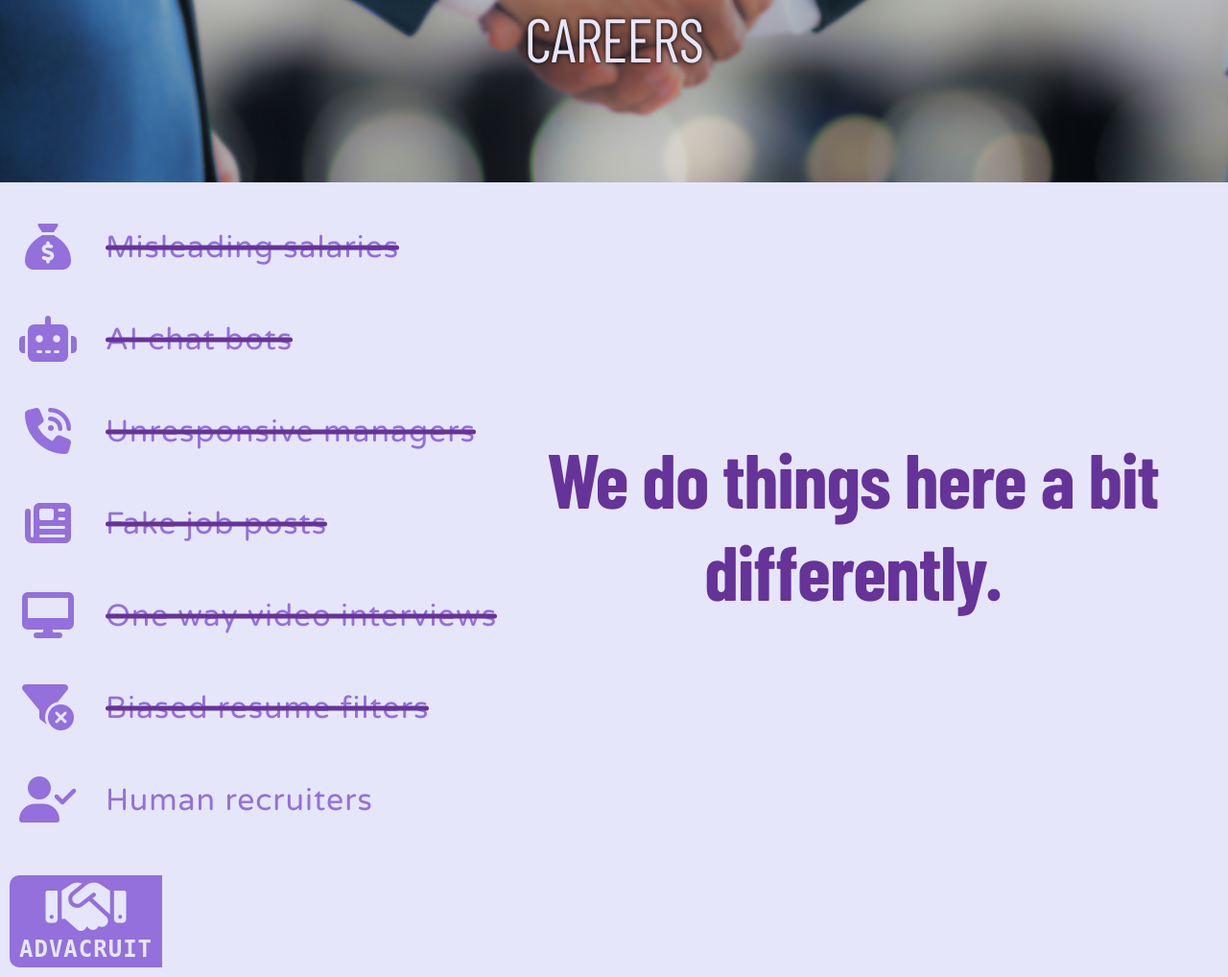
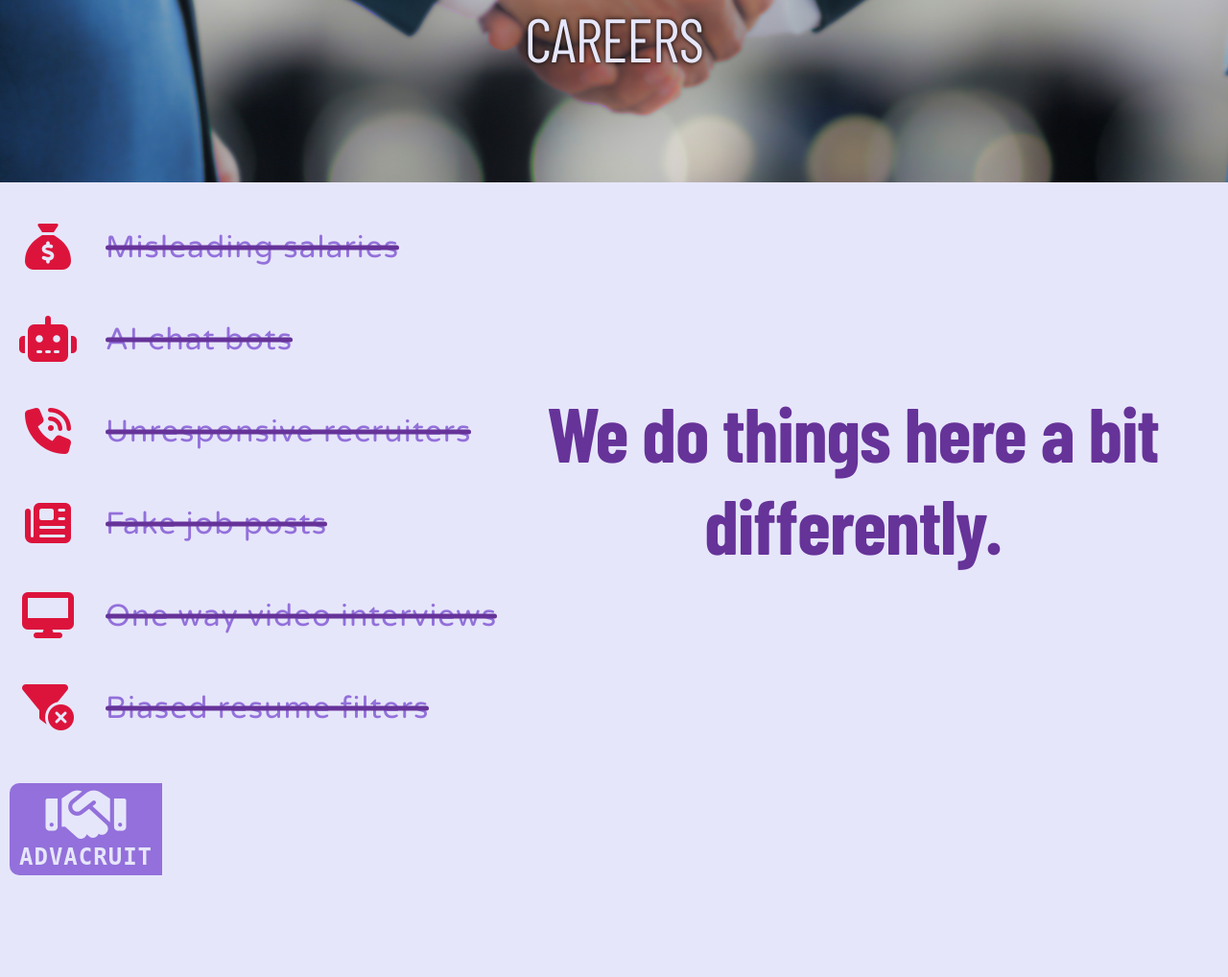
Before and after one commit to ZaneStotts/ADVACRUIT, a PHP site: page / in a window 1280 px wide. Shown: the part 610-1628 px from the top of the page at 96% size. After the commit the page ends 1522 px from the top, so only its background shows below. Run offline with PHP 8.4, Linux system fonts and the light colour scheme; some libraries are stand-ins or nearby versions; some web fonts are replaced.

Commit message:
Update main

```diff
--- a/src/main/main-css.css
+++ b/src/main/main-css.css
@@ -93,16 +93,11 @@ Main styles
 }
 
 .strike-through-icon-list li i {
-    color: var(--background-color); /* Do I need this? */
     transition: color 1.5s ease;
 }
 
 .strike-through-icon-list li.red-switch i {
-    color: red;
-}
-
-#human-recruiters-icon.green-switch i {
-    color: green;
+    color: crimson;
 }
 
 
--- a/src/main/main-html.php
+++ b/src/main/main-html.php
@@ -63,9 +63,6 @@
                         <li>
                             <i class="fa-solid fa-filter-circle-xmark fa-xl"></i>
                         </li>
-                        <li id="human-recruiters-icon">
-                            <i class="fa-solid fa-user-check fa-xl"></i>
-                        </li>
                     </ul>
                     <ul class="strike-through-text-list">
                         <li>
@@ -80,7 +77,7 @@
                         </li>
                         <li>
                             <span class="strike-through-animation">
-                                Unresponsive managers
+                                Unresponsive recruiters
                             </span>
                         </li>
                         <li>
@@ -98,9 +95,6 @@
                                 Biased resume filters
                             </span>
                         </li>
-                        <li id="human-recruiters-text">
-                            Human recruiters
-                        </li>
                     </ul>
                 </div>
             </section>
--- a/src/main/main-js.php
+++ b/src/main/main-js.php
@@ -27,6 +27,14 @@ const strikeThroughAnimation = () => {
             line.classList.add("active");
         }
     });
+
+    strikeThroughIconList.forEach((icon) => {
+        const rect = icon.getBoundingClientRect();
+        const iconHeight = icon.offsetHeight;
+        if (rect.top < window.innerHeight - iconHeight / 2 - 100) {
+            icon.classList.add("red-switch");
+        }
+    });
 };
 
 // Defines the code to be run when function is called.
```
